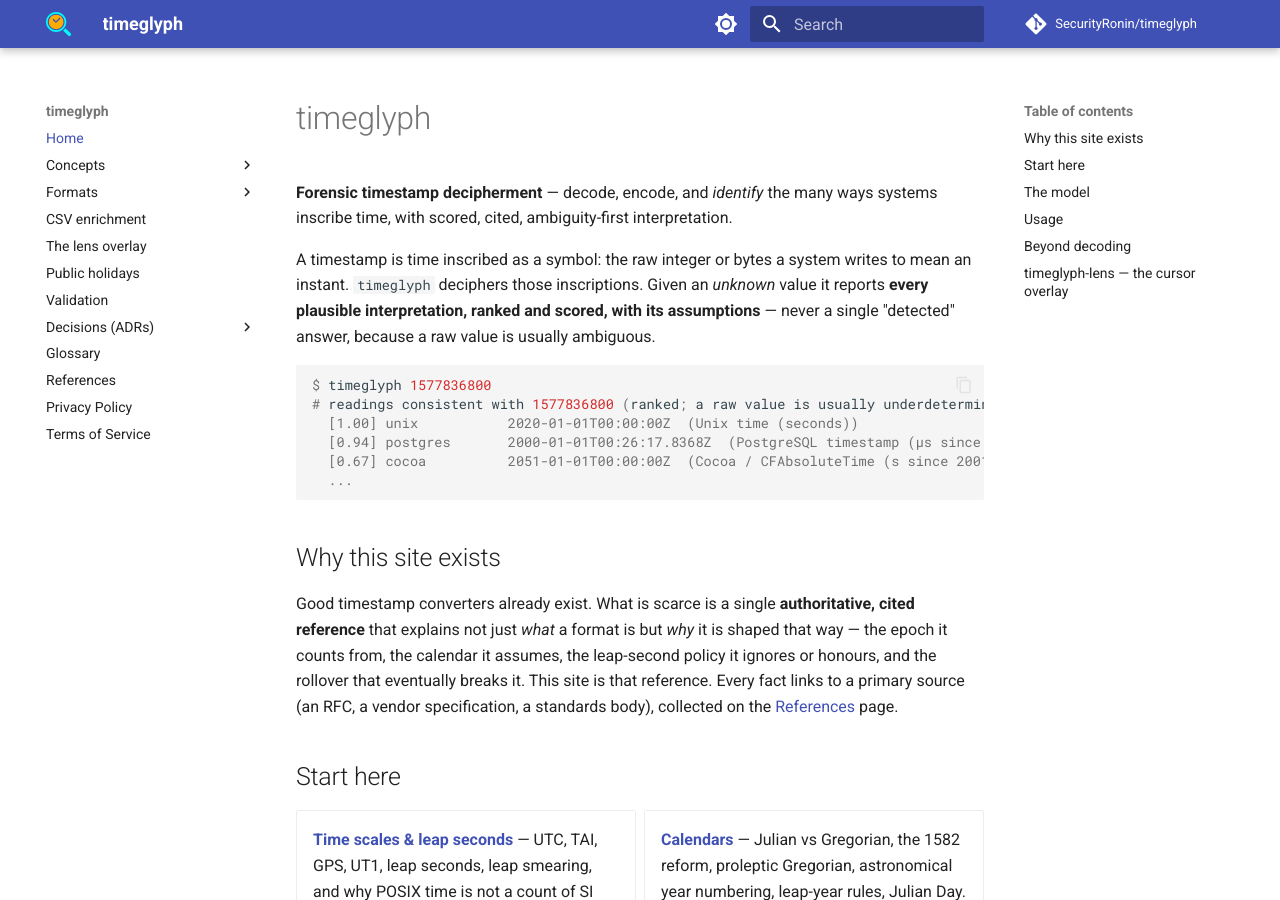
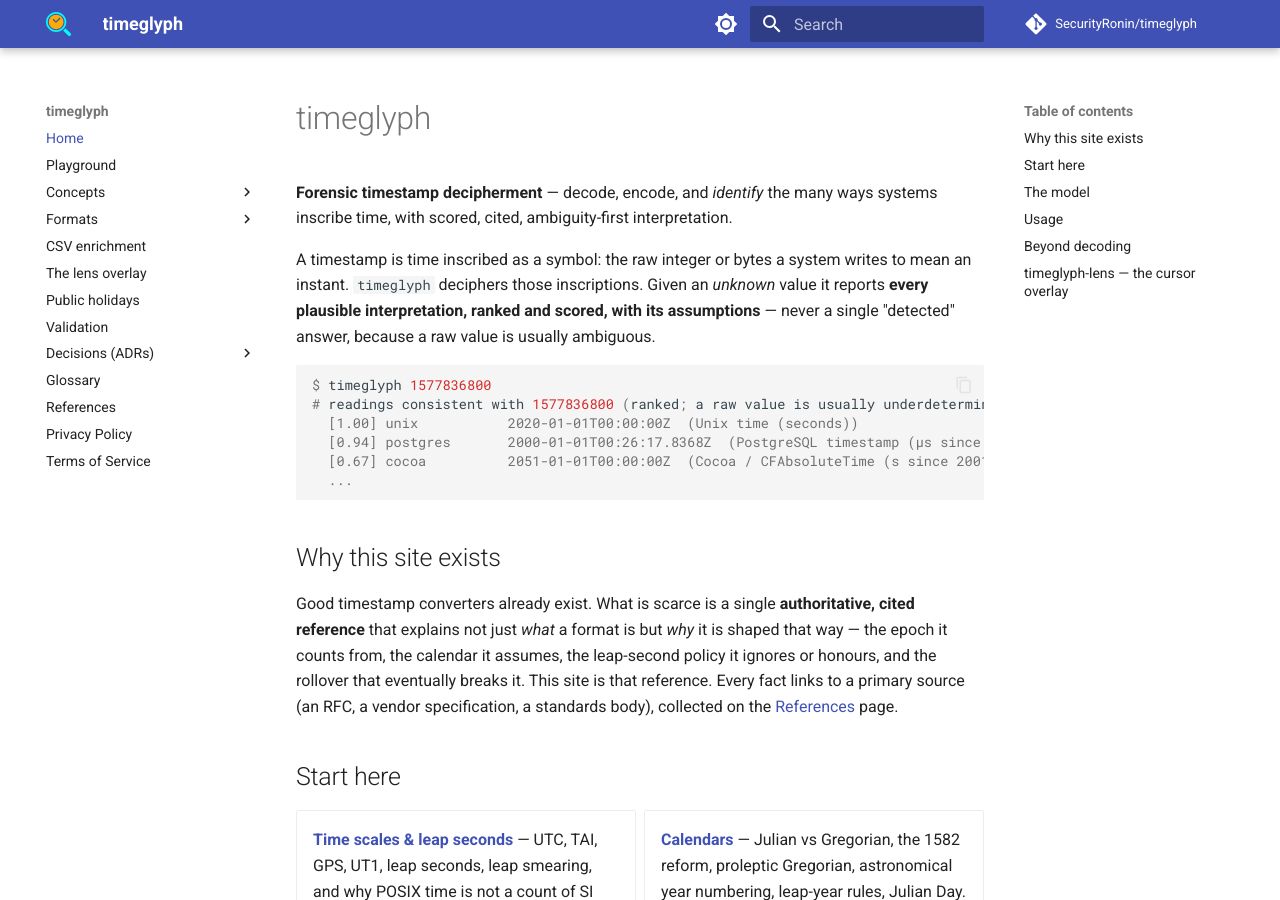
Before and after one commit to SecurityRonin/timeglyph, an MkDocs documentation site: the page built from docs/index.md, in a window 1280 px wide and 900 px high. Built offline with MkDocs 1.6.1 and Material for MkDocs 9.7.7, drawn with Linux system fonts in a browser that asks for light colours; comment, search, counter and statistics services are not loaded.

Commit message:
ci(docs): build + deploy the WASM playground to GitHub Pages
docs.yml now builds the playground WASM (wasm-pack, wasm32) and stages the
.wasm + JS beside docs/playground.html before mkdocs gh-deploy, so the
client-side playground goes live at /playground/. Added a Playground nav entry;
the CI-built wasm files are gitignored (source is the wasm/ crate).

Co-Authored-By: Claude Opus 4.8 (1M context) <noreply@anthropic.com>

```diff
--- a/mkdocs.yml
+++ b/mkdocs.yml
@@ -62,6 +62,7 @@ extra:
 
 nav:
   - Home: index.md
+  - Playground: playground.html
   - Concepts:
       - Time scales & leap seconds: concepts/time-scales.md
       - Calendars (Julian, Gregorian, Julian Day): concepts/calendars.md
```
Also changed, not shown: 2 other files.
